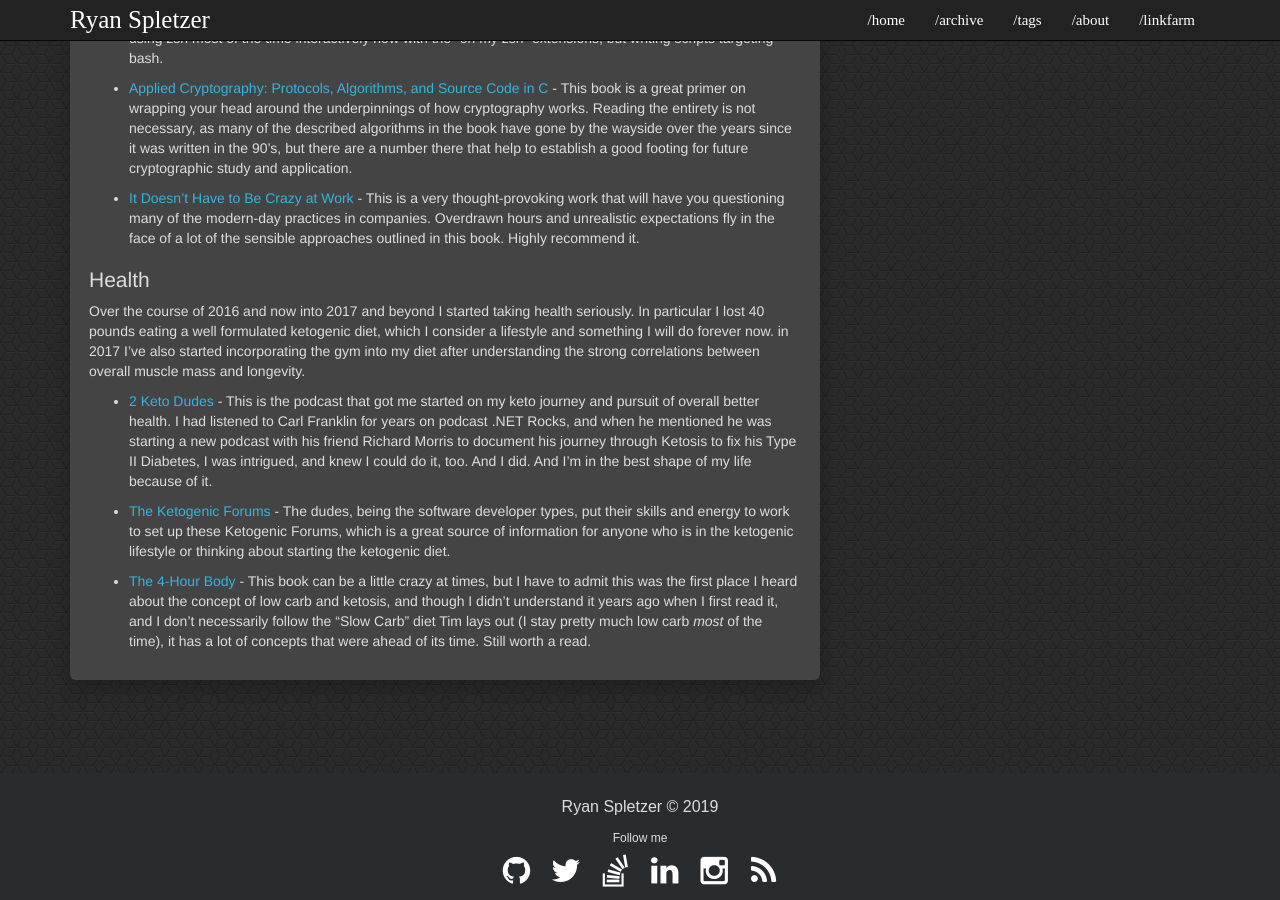
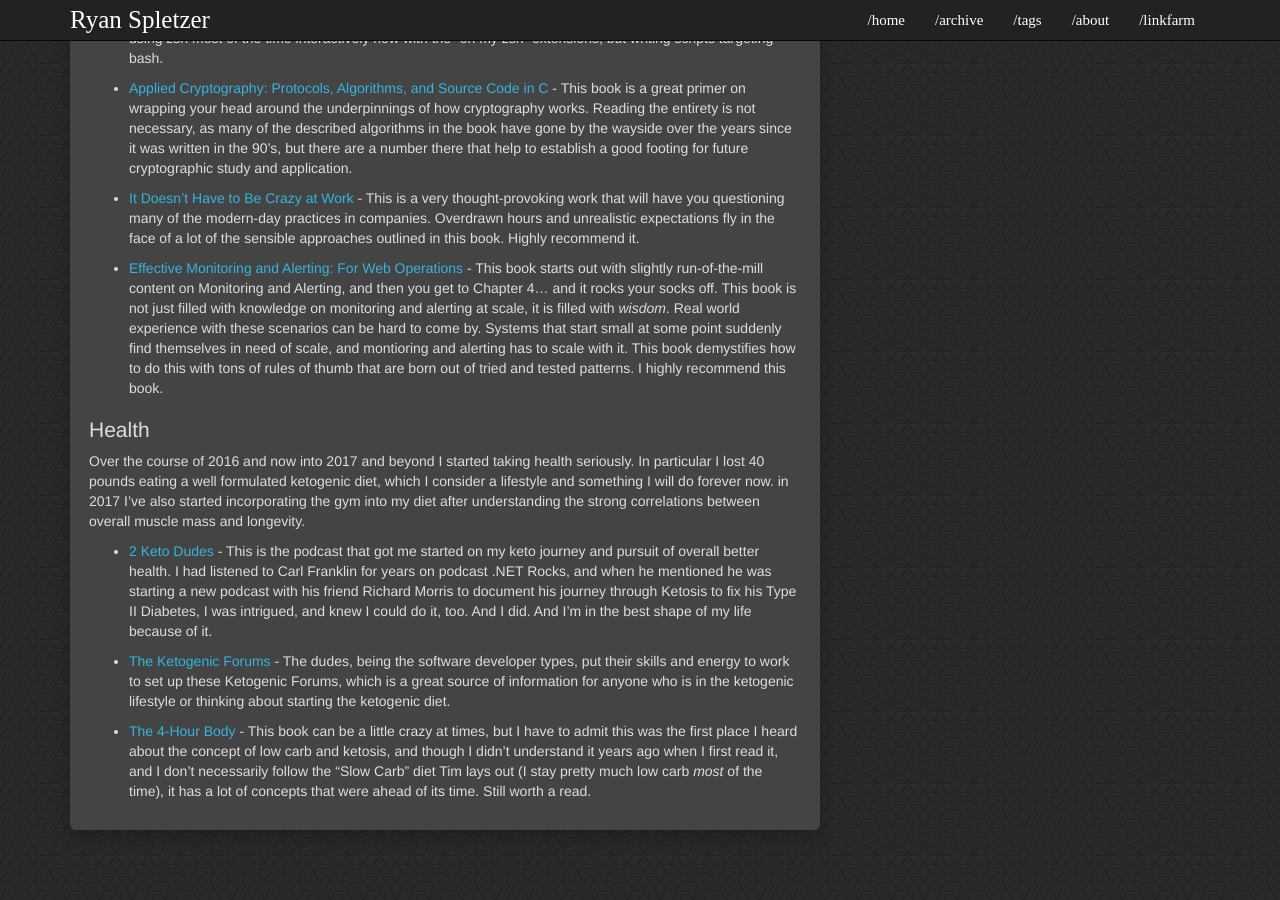
Before and after one commit to ryanspletzer/ryanspletzer.github.io, a Jekyll site: the page built from linkfarm.md, in a window 1280 px wide and 900 px high, scrolled down 2375 px. Built offline with Jekyll 4.4.1, drawn with Linux system fonts in a browser that asks for light colours.

Commit message:
Adding Effective Monitoring and Alerting to linkfarm page

```diff
--- a/linkfarm.md
+++ b/linkfarm.md
@@ -166,6 +166,14 @@ there are a number there that help to establish a good footing for future crypto
 thought-provoking work that will have you questioning many of the modern-day practices in companies. Overdrawn hours and
 unrealistic expectations fly in the face of a lot of the sensible approaches outlined in this book. Highly recommend it.
 
+* [Effective Monitoring and Alerting: For Web Operations](
+    https://www.amazon.com/Effective-Monitoring-Alerting-Web-Operations/dp/1449333524) - This book starts out with
+slightly run-of-the-mill content on Monitoring and Alerting, and then you get to Chapter 4... and it rocks your socks
+off. This book is not just filled with knowledge on monitoring and alerting at scale, it is filled with *wisdom*. Real
+world experience with these scenarios can be hard to come by. Systems that start small at some point suddenly find
+themselves in need of scale, and montioring and alerting has to scale with it. This book demystifies how to do this with
+tons of rules of thumb that are born out of tried and tested patterns. I highly recommend this book.
+
 ## Health
 
 Over the course of 2016 and now into 2017 and beyond I started taking health seriously. In particular I lost 40 pounds
```
